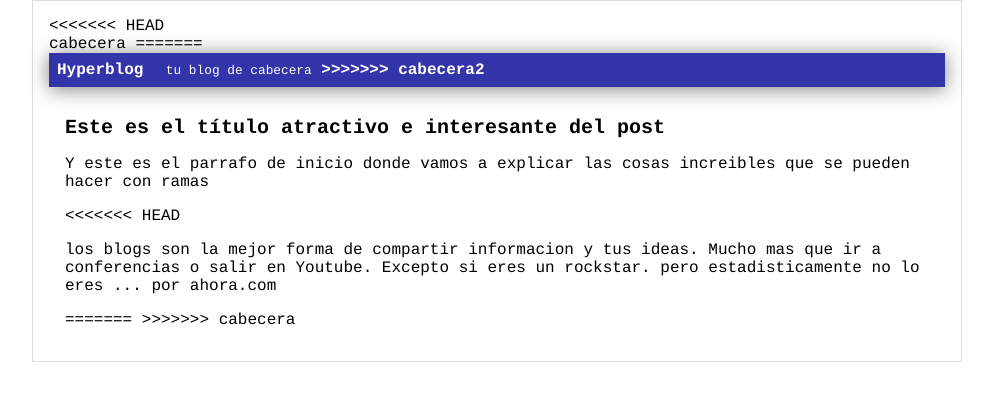
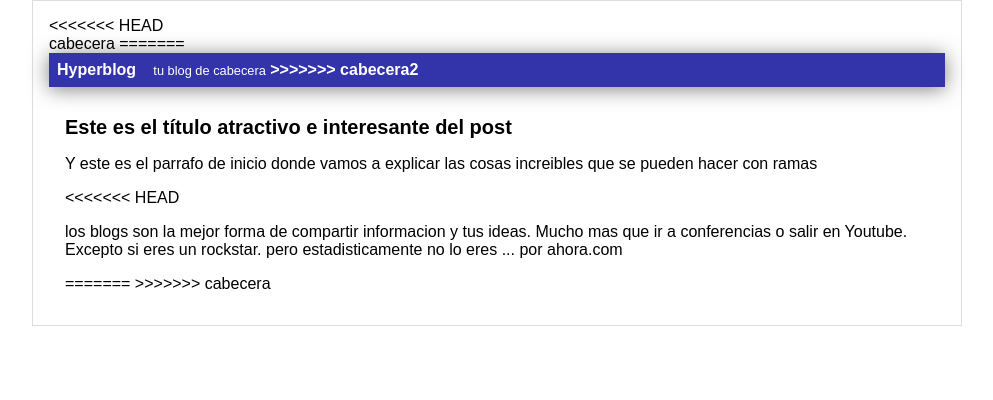
Before and after one commit to kellyjohanasalb/pacta, a plain HTML site: page index.html in a window 1280 px wide. Shown: the whole page, without its empty margins (143-1136 px from the left). Drawn offline with Linux system fonts and the light colour scheme.

Commit message:
volvi a una tipografía menos controversial

```diff
--- a/css/index.css
+++ b/css/index.css
@@ -1,7 +1,7 @@
 body {
     color: 😉#333;
     text-align: center;
-    font-family: Courier;
+    font-family: Arial;
     font-size: 16px;
     margin: 0;
     padding: 0;
@@ -22,21 +22,6 @@ body {
     font-size: 0.8em;
 }
 
-#cabecera2 {
-    background: #33A;
-    box-shadow: 0px 2px 20px 0px rbda(0, 0, 0, 0.5);
-    color: white;
-    font-weight: bold;
-    margin: 0;
-    padding: 0.5;
-}
-
-#cabecera #tagline {
-    padding: 0 0 0 1em;
-    font-weight: normal;
-    font-size: 0.8em;
-}
-
 #container {
     width: 70%;
     padding: 1em;
```
